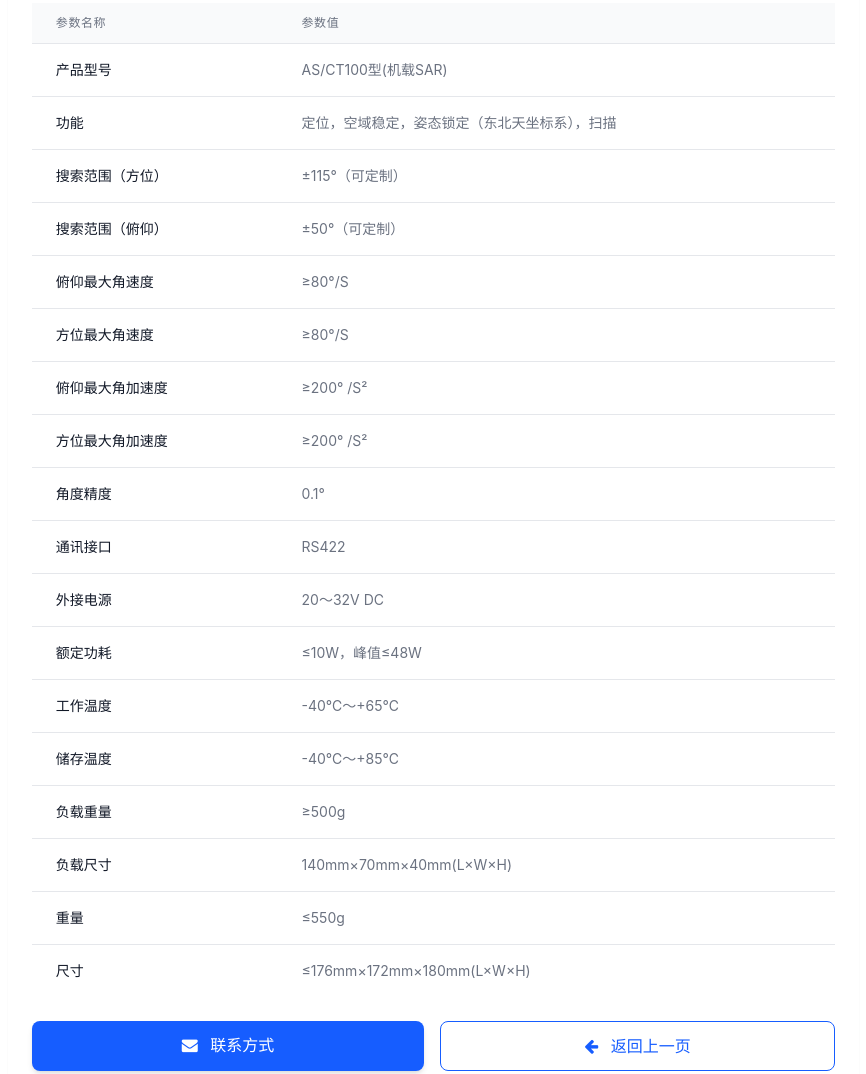
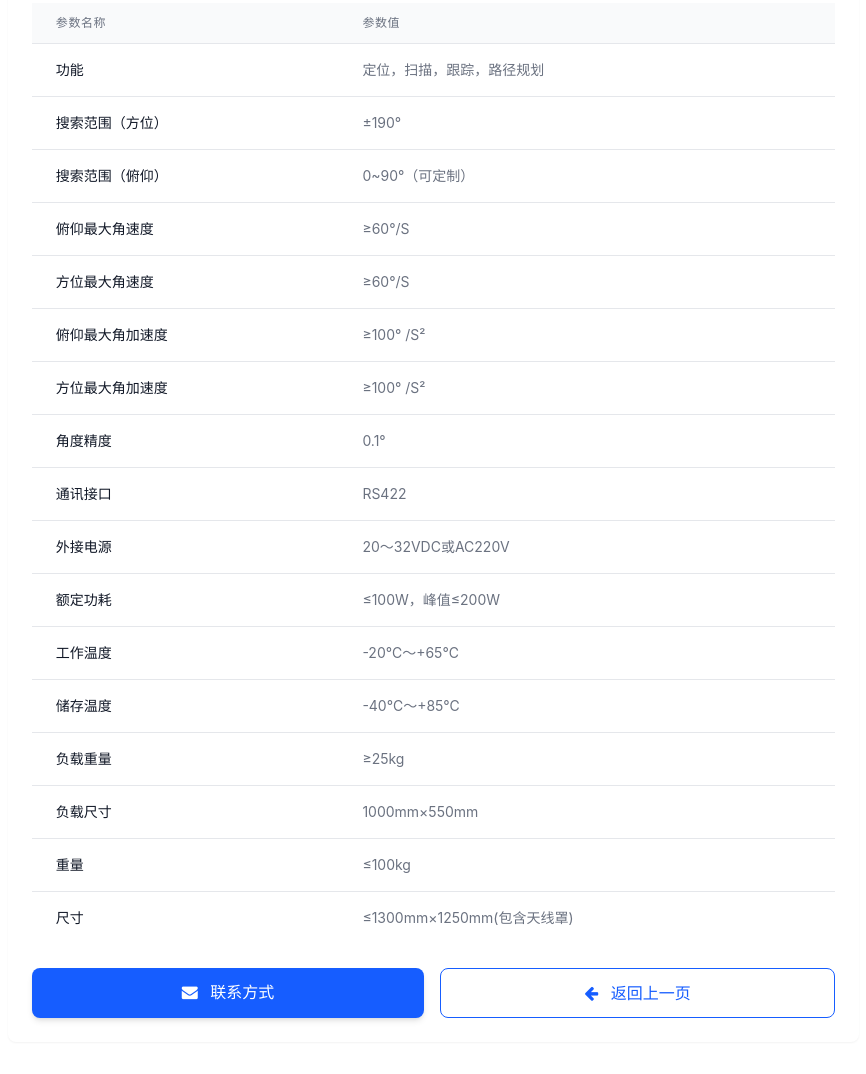
Before and after one commit to nantaoyueguang/guanwang250612, a plain HTML site: page products/antenna-systems/radar-servo.html in a window 1280 px wide. Shown: the part 643-1717 px from the top of the page, without its empty margins (405-1271 px from the left). Drawn offline with nearby package versions, Linux system fonts and the light colour scheme.

Commit message:
250922 17:15

```diff
--- a/products/antenna-systems/radar-servo.html
+++ b/products/antenna-systems/radar-servo.html
@@ -249,37 +249,37 @@
                                 </tr>
                             </thead>
                             <tbody class="bg-white divide-y divide-gray-200">
-                                <tr>
+                                <!-- <tr>
                                     <td class="px-6 py-4 whitespace-nowrap text-sm font-medium text-gray-900">产品型号</td>
                                     <td class="px-6 py-4 whitespace-nowrap text-sm text-gray-500">AS/CT100型(机载SAR)</td>
-                                </tr>
+                                </tr> -->
                                 <tr>
                                     <td class="px-6 py-4 whitespace-nowrap text-sm font-medium text-gray-900">功能</td>
-                                    <td class="px-6 py-4 whitespace-nowrap text-sm text-gray-500">定位，空域稳定，姿态锁定（东北天坐标系），扫描</td>
+                                    <td class="px-6 py-4 whitespace-nowrap text-sm text-gray-500">定位，扫描，跟踪，路径规划</td>
                                 </tr>
                                 <tr>
                                     <td class="px-6 py-4 whitespace-nowrap text-sm font-medium text-gray-900">搜索范围（方位）</td>
-                                    <td class="px-6 py-4 whitespace-nowrap text-sm text-gray-500">±115°（可定制）</td>
+                                    <td class="px-6 py-4 whitespace-nowrap text-sm text-gray-500">±190°</td>
                                 </tr>
                                 <tr>
                                     <td class="px-6 py-4 whitespace-nowrap text-sm font-medium text-gray-900">搜索范围（俯仰）</td>
-                                    <td class="px-6 py-4 whitespace-nowrap text-sm text-gray-500">±50°（可定制）</td>
+                                    <td class="px-6 py-4 whitespace-nowrap text-sm text-gray-500">0~90°（可定制）</td>
                                 </tr>
                                 <tr>
                                     <td class="px-6 py-4 whitespace-nowrap text-sm font-medium text-gray-900">俯仰最大角速度</td>
-                                    <td class="px-6 py-4 whitespace-nowrap text-sm text-gray-500">≥80°/S</td>
+                                    <td class="px-6 py-4 whitespace-nowrap text-sm text-gray-500">≥60°/S</td>
                                 </tr>
                                 <tr>
                                     <td class="px-6 py-4 whitespace-nowrap text-sm font-medium text-gray-900">方位最大角速度</td>
-                                    <td class="px-6 py-4 whitespace-nowrap text-sm text-gray-500">≥80°/S</td>
+                                    <td class="px-6 py-4 whitespace-nowrap text-sm text-gray-500">≥60°/S</td>
                                 </tr>
                                 <tr>
                                     <td class="px-6 py-4 whitespace-nowrap text-sm font-medium text-gray-900">俯仰最大角加速度</td>
-                                    <td class="px-6 py-4 whitespace-nowrap text-sm text-gray-500">≥200° /S²</td>
+                                    <td class="px-6 py-4 whitespace-nowrap text-sm text-gray-500">≥100° /S²</td>
                                 </tr>
                                 <tr>
                                     <td class="px-6 py-4 whitespace-nowrap text-sm font-medium text-gray-900">方位最大角加速度</td>
-                                    <td class="px-6 py-4 whitespace-nowrap text-sm text-gray-500">≥200° /S²</td>
+                                    <td class="px-6 py-4 whitespace-nowrap text-sm text-gray-500">≥100° /S²</td>
                                 </tr>
                                 <tr>
                                     <td class="px-6 py-4 whitespace-nowrap text-sm font-medium text-gray-900">角度精度</td>
@@ -291,15 +291,15 @@
                                 </tr>
                                 <tr>
                                     <td class="px-6 py-4 whitespace-nowrap text-sm font-medium text-gray-900">外接电源</td>
-                                    <td class="px-6 py-4 whitespace-nowrap text-sm text-gray-500">20～32V DC</td>
+                                    <td class="px-6 py-4 whitespace-nowrap text-sm text-gray-500">20～32VDC或AC220V</td>
                                 </tr>
                                 <tr>
                                     <td class="px-6 py-4 whitespace-nowrap text-sm font-medium text-gray-900">额定功耗</td>
-                                    <td class="px-6 py-4 whitespace-nowrap text-sm text-gray-500">≤10W，峰值≤48W</td>
+                                    <td class="px-6 py-4 whitespace-nowrap text-sm text-gray-500">≤100W，峰值≤200W</td>
                                 </tr>
                                 <tr>
                                     <td class="px-6 py-4 whitespace-nowrap text-sm font-medium text-gray-900">工作温度</td>
-                                    <td class="px-6 py-4 whitespace-nowrap text-sm text-gray-500">-40℃～+65℃</td>
+                                    <td class="px-6 py-4 whitespace-nowrap text-sm text-gray-500">-20℃～+65℃</td>
                                 </tr>
                                 <tr>
                                     <td class="px-6 py-4 whitespace-nowrap text-sm font-medium text-gray-900">储存温度</td>
@@ -307,19 +307,19 @@
                                 </tr>
                                 <tr>
                                     <td class="px-6 py-4 whitespace-nowrap text-sm font-medium text-gray-900">负载重量</td>
-                                    <td class="px-6 py-4 whitespace-nowrap text-sm text-gray-500">≥500g</td>
+                                    <td class="px-6 py-4 whitespace-nowrap text-sm text-gray-500">≥25kg</td>
                                 </tr>
                                 <tr>
                                     <td class="px-6 py-4 whitespace-nowrap text-sm font-medium text-gray-900">负载尺寸</td>
-                                    <td class="px-6 py-4 whitespace-nowrap text-sm text-gray-500">140mm×70mm×40mm(L×W×H)</td>
+                                    <td class="px-6 py-4 whitespace-nowrap text-sm text-gray-500">1000mm×550mm</td>
                                 </tr>
                                 <tr>
                                     <td class="px-6 py-4 whitespace-nowrap text-sm font-medium text-gray-900">重量</td>
-                                    <td class="px-6 py-4 whitespace-nowrap text-sm text-gray-500">≤550g</td>
+                                    <td class="px-6 py-4 whitespace-nowrap text-sm text-gray-500">≤100kg</td>
                                 </tr>
                                 <tr>
                                     <td class="px-6 py-4 whitespace-nowrap text-sm font-medium text-gray-900">尺寸</td>
-                                    <td class="px-6 py-4 whitespace-nowrap text-sm text-gray-500">≤176mm×172mm×180mm(L×W×H)</td>
+                                    <td class="px-6 py-4 whitespace-nowrap text-sm text-gray-500">≤1300mm×1250mm(包含天线罩)</td>
                                 </tr>
                             </tbody>
                         </table>
```
Also changed, not shown: client-cases.html (+0 -1 lines), products/Optoelectronic-products/17.html (+3 -3 lines), images/pt222-2.png (added), images/pt222.png.
